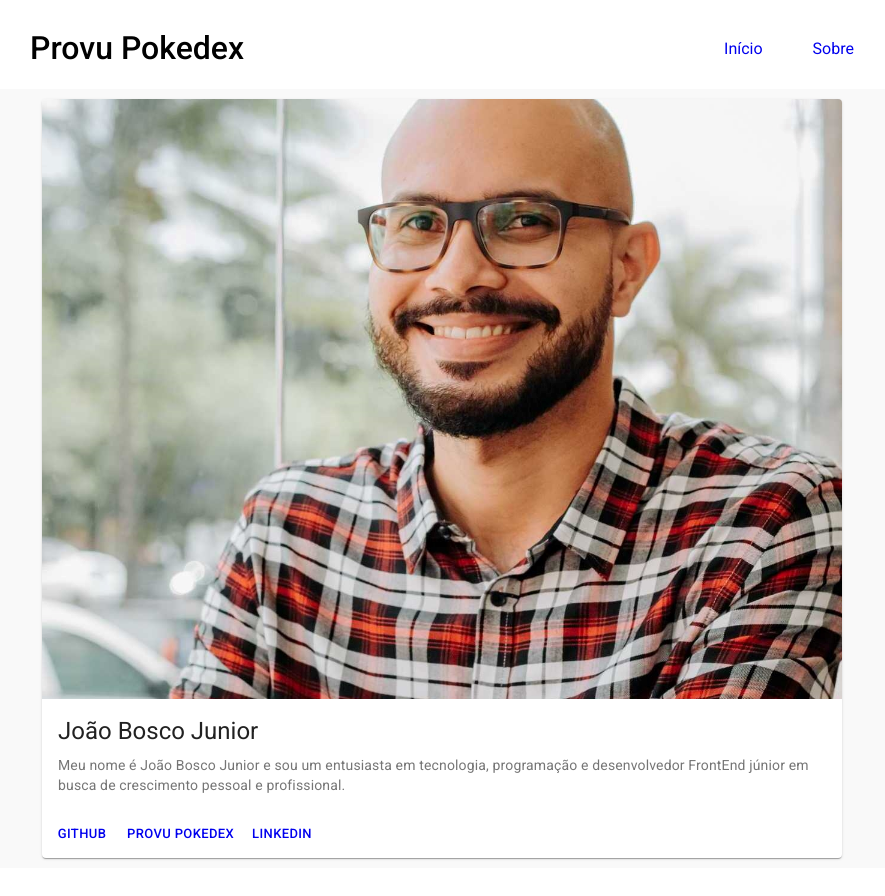
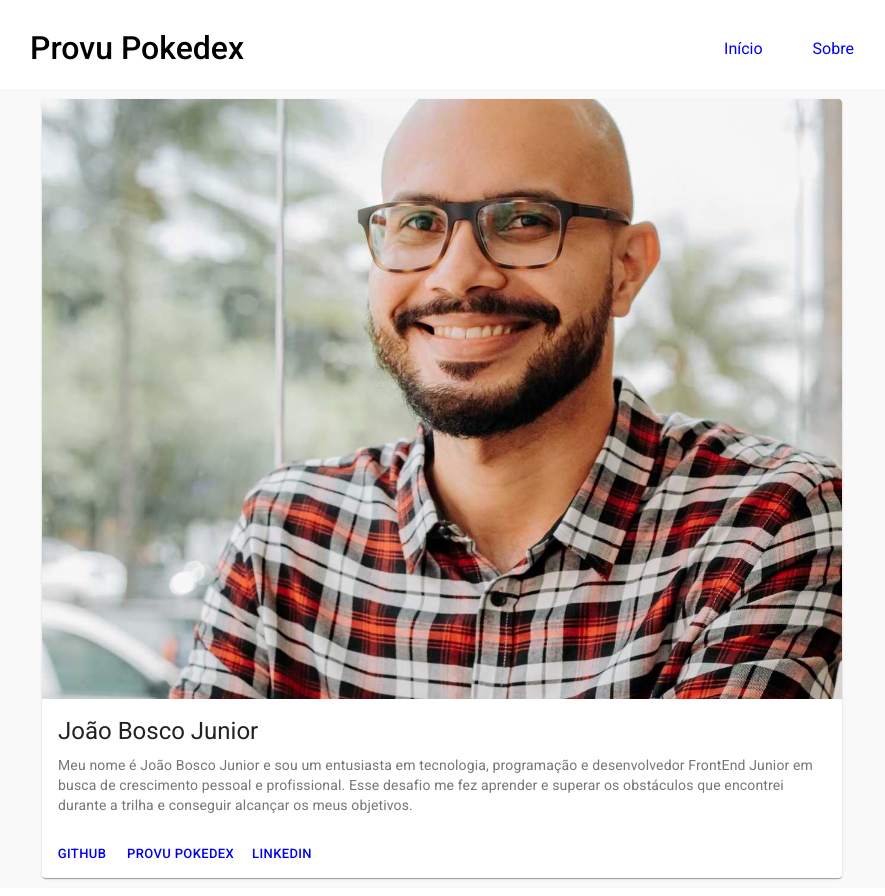
Before and after one commit to joaobosco2011/pokedex, a React (Create React App) app: page /component/sobre in a window 1280 px wide. Shown: the whole page, without its empty margins (198-1083 px from the left). Built offline with nearby package versions, Linux system fonts and the light colour scheme.

Commit message:
Atualização do texto do CardSobre

```diff
--- a/src/component/CardSobre.js
+++ b/src/component/CardSobre.js
@@ -40,7 +40,7 @@ const CardSobre = ({classCardSobre}) => {
             João Bosco Junior
           </Typography>
           <Typography variant="body2" color="textSecondary" component="p">
-            Meu nome é João Bosco Junior e sou um entusiasta em tecnologia, programação e desenvolvedor FrontEnd júnior em busca de crescimento pessoal e profissional.
+            Meu nome é João Bosco Junior e sou um entusiasta em tecnologia, programação e desenvolvedor FrontEnd Junior em busca de crescimento pessoal e profissional. Esse desafio me fez aprender e superar os obstáculos que encontrei durante a trilha e conseguir alcançar os meus objetivos.
           </Typography>
         </CardContent>
       </CardActionArea>
```
